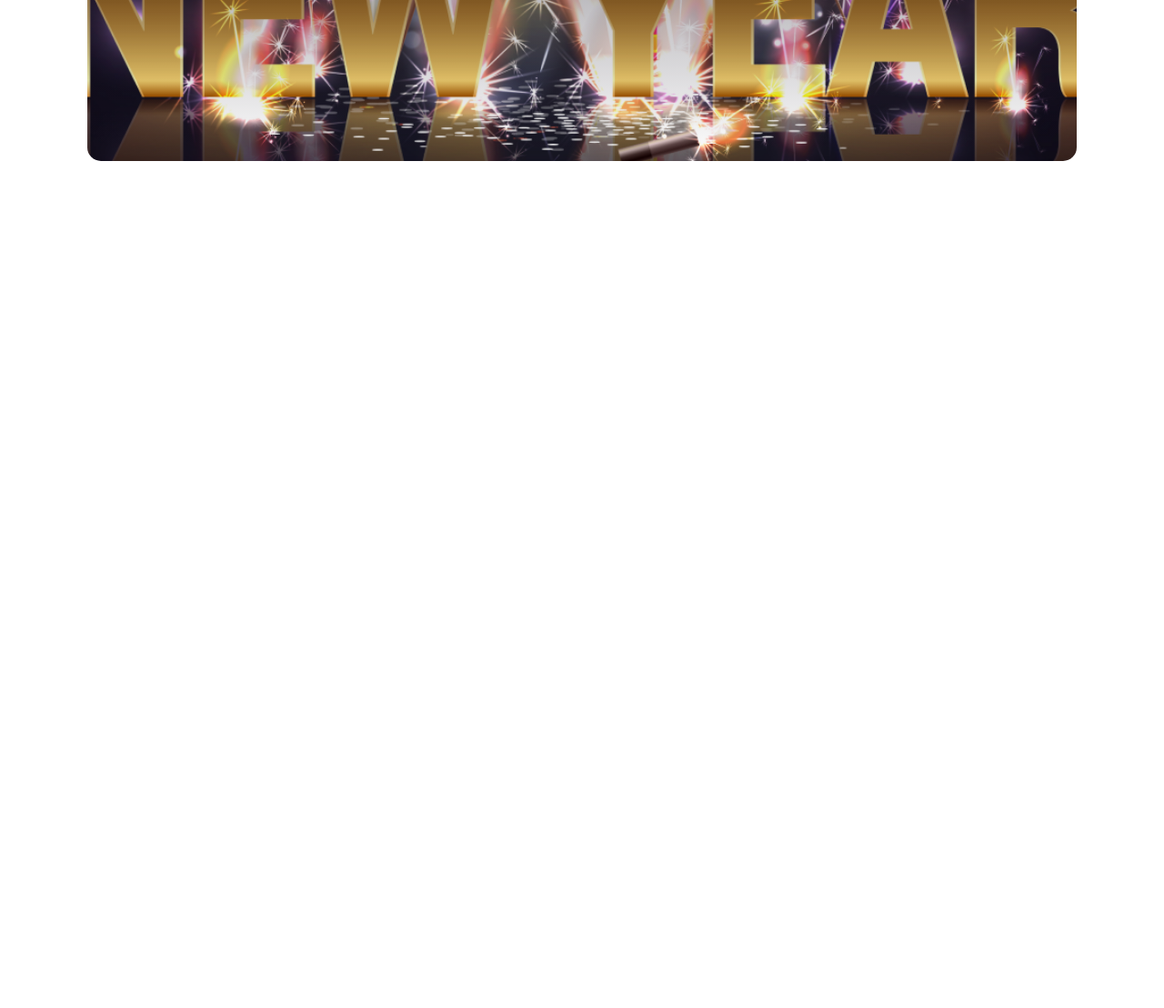
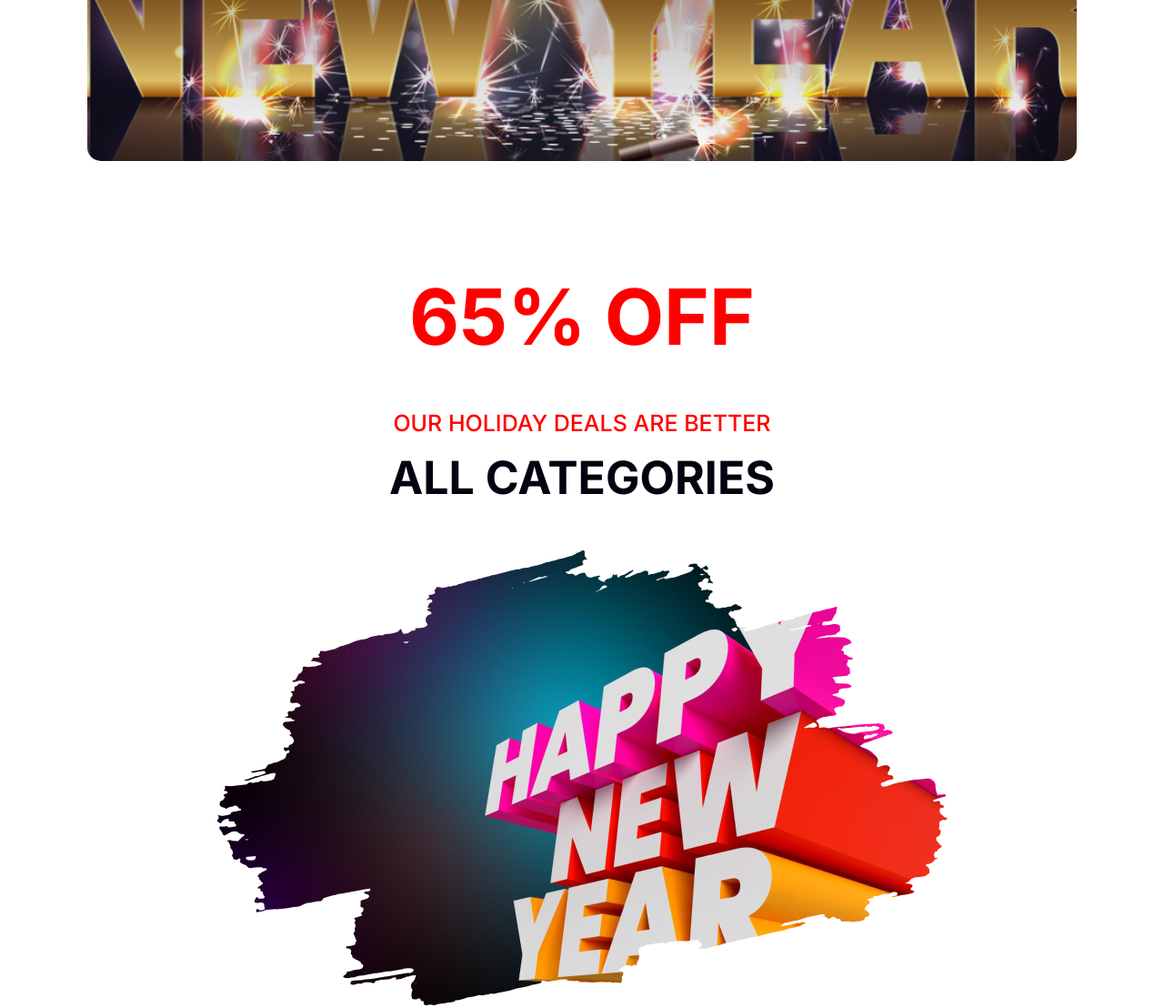
Before and after one commit to jbjoybiswasjb/b9a1_new_year_new_mission, a plain HTML site: page index.html in a window 1280 px wide. Shown: the part 546-1654 px from the top of the page at 91% size. Before the commit the page ends 843 px from the top, so only its background shows below. Drawn offline with Linux system fonts and the light colour scheme.

Commit message:
Our hoyday section added.

```diff
--- a/index.html
+++ b/index.html
@@ -45,11 +45,27 @@
         =================================================================================
          -->
         <main>
+
+            <!--
+                                        Our holiday section.
+                =============================================================
+             -->
             <div class="common_section">
-                <section >
-                    <div></div>
+                <section id="our_holiday">
+                    <div class="our_holiday_padding">
+                        <h3>65% OFF</h3>
+                        <h4>OUR HOLIDAY DEALS ARE BETTER</h4>
+                        <h5>ALL CATEGORIES</h5>
+                        <img src="images/new_year_photo.png" alt="New Year Photo" title="New Year Image">
+                    </div>
                 </section>
             </div>
+
+
+            <!--
+                                         section.
+                =============================================================
+             -->
         </main>
 
 
--- a/styles/style.css
+++ b/styles/style.css
@@ -10,14 +10,20 @@ body {
 
 .common_section {
     width: 85%;
-    margin: 0 auto;
+    margin: 0 auto 120px;
 }
 
 
 /*
-                                    New year header banner.
+                                        Header.
 =========================================================================================
 */
+
+/*
+                            New year header section.
+=============================================================================
+*/
+
 #new_year_banner {
     margin: 50px 0 120px;
     border-radius: 15px;
@@ -48,3 +54,47 @@ body {
     font-size: 72px;
     font-weight: 900;
 }
+
+
+
+
+
+
+
+
+/*
+                                            Main.
+=========================================================================================
+*/
+
+/*
+                                Our holiday section.
+=============================================================================
+*/
+
+#our_holiday {
+    text-align: center;
+}
+
+.our_holiday_padding h3 {
+    margin-bottom: 50px;
+    color: #F00;
+    font-family: Inter;
+    font-size: 85px;
+    font-weight: 700;
+}
+
+.our_holiday_padding h4 {
+    color: #F00;
+    font-family: Inter;
+    font-size: 25px;
+    font-weight: 500;
+}
+
+.our_holiday_padding h5 {
+    color: #070211;
+    font-family: Inter;
+    font-size: 50px;
+    font-weight: 700;
+    margin: 15px 0 50px;
+}
```
Also changed, not shown: images/new_year_photo.png (added).
